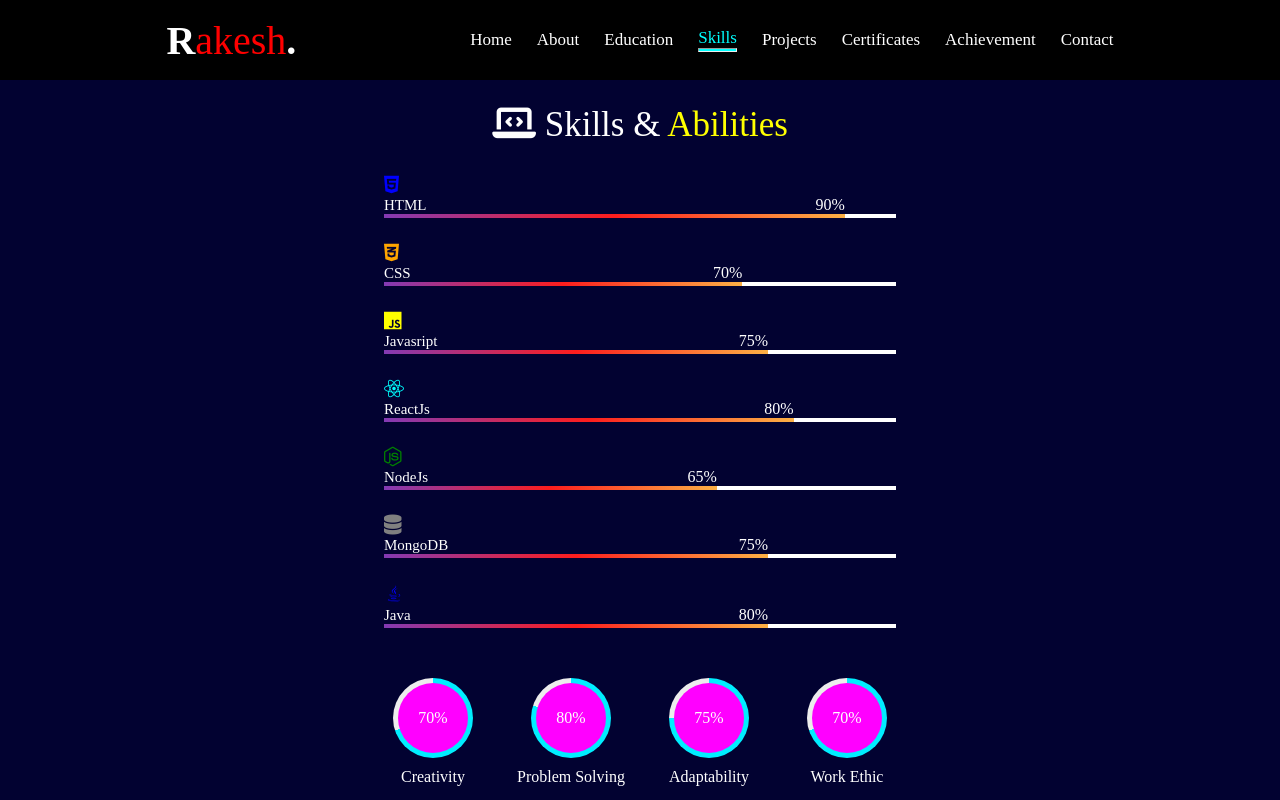
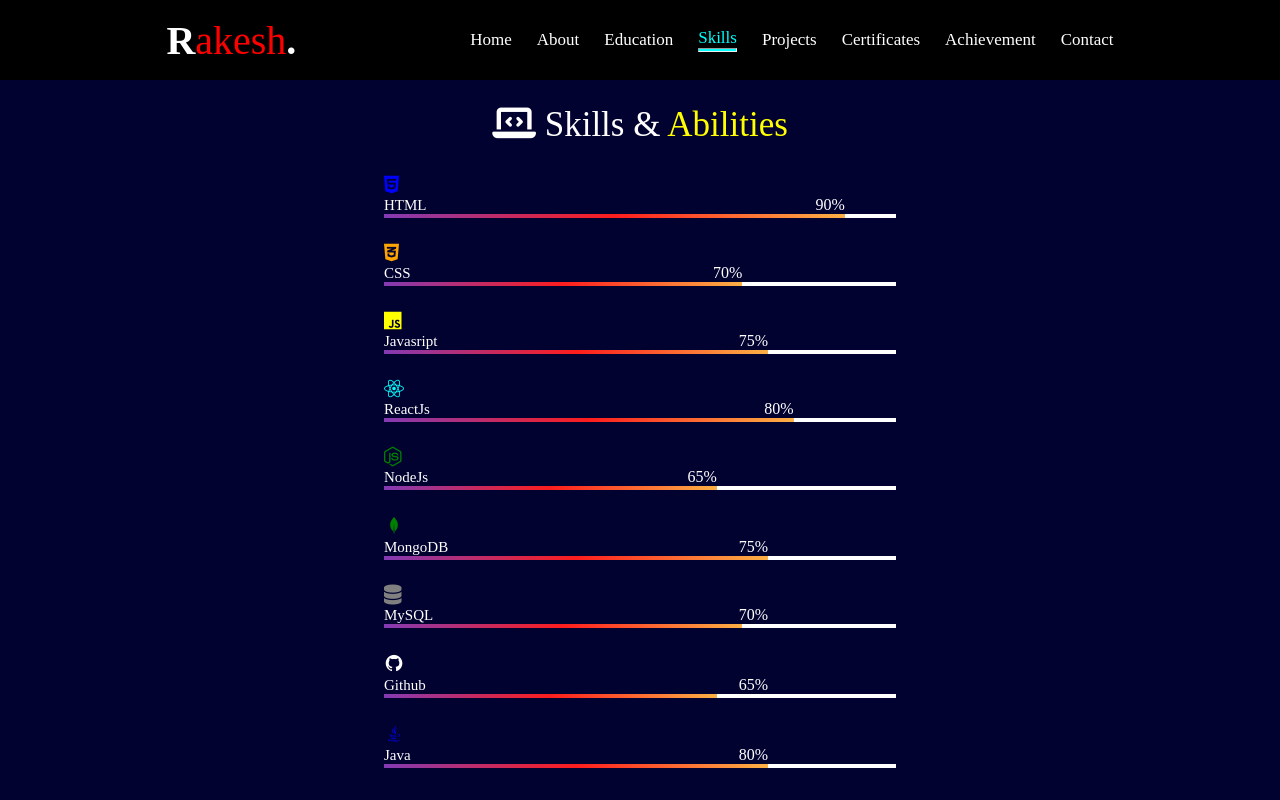
Before and after one commit to Rakesh-Git123/Portfolio-Website, a React (Create React App) app: page /skills in a window 1280 px wide. Shown: the top 800 px of the page. Built offline with nearby package versions, Linux system fonts and the light colour scheme.

Commit message:
Added Links

```diff
--- a/package.json
+++ b/package.json
@@ -42,6 +42,7 @@
     ]
   },
   "devDependencies": {
+    "@babel/plugin-proposal-private-property-in-object": "^7.21.11",
     "gh-pages": "^6.3.0"
   }
 }
--- a/src/data/projectData.js
+++ b/src/data/projectData.js
@@ -15,6 +15,20 @@
         code:"#"
     },
     {
+        name:"Portfolio Builder",
+        description:"A web platform where users can create and customize their personal portfolio by adding projects, skills, education, experience, and an About Me section. Built with Laravel and Bootstrap",
+        image:image6,
+        view:"#",
+        code:"https://github.com/Rakesh-Git123/Portfolio_builder"
+    },
+    {
+        name:"WeatherApp",
+        description:"I have built a Weather App using React and the Fetch API. It provides real-time weather updates, including temperature, humidity, and conditions, with a clean and responsive user interface",
+        image:image4,
+        view:"https://weatherbyrakesh.netlify.app/",
+        code:"https://github.com/Rakesh-Git123/WeatherApp"
+    },
+    {
         name:"Personal Portfolio",
         description:"I have built a personal portfolio using React to showcase my skills, projects, and experience. It features a modern design, smooth animations, and a responsive layout for a great user experience",
         image:image2,
@@ -29,25 +43,11 @@
         code:"#"
     },
     {
-        name:"WeatherApp",
-        description:"I have built a Weather App using React and the Fetch API. It provides real-time weather updates, including temperature, humidity, and conditions, with a clean and responsive user interface",
-        image:image4,
-        view:"https://weatherbyrakesh.netlify.app/",
-        code:"https://github.com/Rakesh-Git123/WeatherApp"
-    },
-    {
         name:"Tic-Tac-Toe Game",
         description:"I have developed a Tic Tac Toe game using React. It features an interactive UI, real-time gameplay, and dynamic win detection, providing a fun and engaging experience for players",
         image:image5,
         view:"#",
         code:"https://github.com/Rakesh-Git123/Tic-Tac-Toe"
-    },
-    {
-        name:"Portfolio Builder",
-        description:"A web platform where users can create and customize their personal portfolio by adding projects, skills, education, experience, and an About Me section. Built with Laravel and Bootstrap",
-        image:image6,
-        view:"#",
-        code:"https://github.com/Rakesh-Git123/Portfolio_builder"
     },
     {
         name:"Quiz Master",
--- a/src/pages/Achievements.jsx
+++ b/src/pages/Achievements.jsx
@@ -10,7 +10,7 @@
     image: img1,
     title: 'Problem Solver - 140+ Problems on LeetCode & GFG',
     description: 'Successfully solved 140+ problems on platforms like LeetCode and GeeksforGeeks, improving problem-solving skills and algorithms knowledge.',
-    date: '2024',
+    date: '2025',
 
   },
 
@@ -18,19 +18,19 @@
     image: img2,
     title: 'Volunteer - NGO God’s Plan',
     description: 'Volunteered with the NGO God’s Plan and received a recognition certificate for contributions to community development.',
-    date: '2024',
+    date: '2023',
   },
   {
     image: img3,
     title: 'NPTEL Cloud Computing Exam - Elite Ranking',
-    description: 'Achieved Elite ranking with a score of 68% in the NPTEL Cloud Computing examination, showcasing strong understanding of cloud technologies and concepts.',
+    description: 'Achieved Elite ranking with a score of 63% in the NPTEL Cloud Computing examination, showcasing strong understanding of cloud technologies and concepts.',
     date: '2024',
   },
   {
     image: img4,
     title: 'Academic Excellence - CGPA 8.6/10',
     description: 'Maintained a CGPA of 8.6/10 throughout my academic career, reflecting consistent performance and dedication to studies.',
-    date: '2024',
+    date: '2025',
   },
 ];
 
--- a/src/pages/Home.jsx
+++ b/src/pages/Home.jsx
@@ -28,8 +28,8 @@
                         <p className="about3">As a passionate Web developer, I thrive on creating beautiful and <br />
                             intuitive websites that delight users</p>
                         <div className="contacts">
-                            <a href="#"><i className="fa-brands fa-whatsapp"></i></a>
-                            <a href="#"><i className="fa-brands fa-facebook"></i></a>
+                            <a href="https://www.linkedin.com/in/rakeshkumar156/"><i className="fa-brands fa-whatsapp"></i></a>
+                            <a href="https://www.linkedin.com/in/rakeshkumar156/"><i className="fa-brands fa-facebook"></i></a>
                             <a href="https://www.linkedin.com/in/rakeshkumar156/"><i className="fa-brands fa-linkedin"></i></a>
                             <a href="https://github.com/Rakesh-Git123"><i className="fa-brands fa-github"></i></a>
                         </div>
--- a/src/pages/Skills.css
+++ b/src/pages/Skills.css
@@ -125,7 +125,7 @@
 
 .Skills .mongo i{
     font-size: 20px;
-    color: grey;
+    color: green;
 }
 .Skills .mongo .text-perc{
     display: flex;
@@ -139,6 +139,39 @@
     width: 75%;
     background: linear-gradient(90deg, rgba(131,58,180,1) 0%, rgba(253,29,29,1) 50%, rgba(252,176,69,1) 100%);
     animation: mongo 1s;
+}
+.Skills .sql i{
+    font-size: 20px;
+    color: grey;
+}
+.Skills .sql .text-perc{
+    display: flex;
+    justify-content: space-between;
+    width: 75%;
+    animation: mongo 1s;
+}
+
+.Skills .sql .crossbar-child{
+    height: 100%;
+    width: 70%;
+    background: linear-gradient(90deg, rgba(131,58,180,1) 0%, rgba(253,29,29,1) 50%, rgba(252,176,69,1) 100%);
+    animation: css 1s;
+}
+.Skills .github i{
+    font-size: 20px;
+}
+.Skills .github .text-perc{
+    display: flex;
+    justify-content: space-between;
+    width: 75%;
+    animation: mongo 1s;
+}
+
+.Skills .github .crossbar-child{
+    height: 100%;
+    width: 65%;
+    background: linear-gradient(90deg, rgba(131,58,180,1) 0%, rgba(253,29,29,1) 50%, rgba(252,176,69,1) 100%);
+    animation: node 1s;
 }
 .Skills .java i{
     font-size: 20px;
--- a/src/pages/Skills.jsx
+++ b/src/pages/Skills.jsx
@@ -55,10 +55,28 @@
           </div>
 
           <div className="mongo tech">
-            <i class="fa-solid fa-database"></i>
+          <i class='bx bxl-mongodb'></i>
             <div className="text-perc">
               <p className='text'>MongoDB</p>
               <p className='perc'>75%</p>
+            </div>
+            <div className='crossbar'><div className='crossbar-child'></div></div>
+          </div>
+
+          <div className="sql tech">
+            <i class="fa-solid fa-database"></i>
+            <div className="text-perc">
+              <p className='text'>MySQL</p>
+              <p className='perc'>70%</p>
+            </div>
+            <div className='crossbar'><div className='crossbar-child'></div></div>
+          </div>
+
+          <div className="github tech">
+          <i class='bx bxl-github'></i>
+            <div className="text-perc">
+              <p className='text'>Github</p>
+              <p className='perc'>65%</p>
             </div>
             <div className='crossbar'><div className='crossbar-child'></div></div>
           </div>
```
Also changed, not shown: 1 other file (tests, documents, lock files or other folders).
